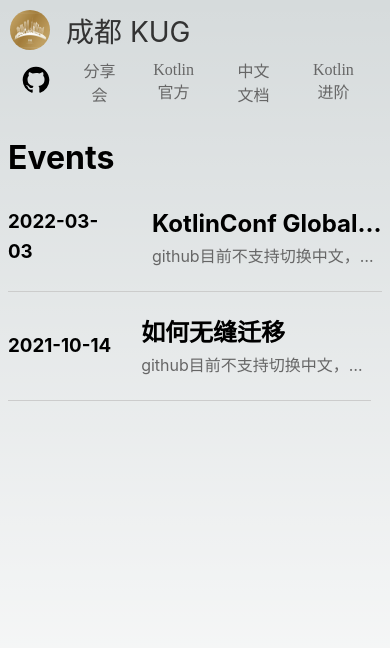
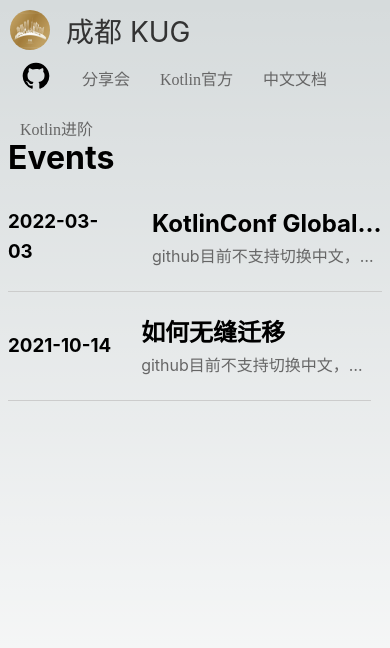
Before and after one commit to chengdu-kug/chengdu-kug.github.io, a React (Create React App) app: page /#/events in a window 390 px wide. Shown: the top 648 px of the page. Built offline with nearby package versions, Linux system fonts and the light colour scheme.

Commit message:
修改 修改flex布局

```diff
--- a/src/styles/App.css
+++ b/src/styles/App.css
@@ -64,7 +64,7 @@
         justify-content: space-between;
         flex-direction: column;
         padding:10px;
-        align-items:start;
+        align-items:flex-start;
     }
     .navbar-logo{
         margin: 0;
@@ -80,6 +80,7 @@
     .navbar-link{
         display: flex;
         align-items: center;
+        flex-wrap:wrap;
         height: 64px;
         margin-right: 0;
     }
--- a/src/styles/Events.module.css
+++ b/src/styles/Events.module.css
@@ -30,7 +30,7 @@
     display: flex;
     margin-left: 30px;
     flex-direction: column;
-    align-items: start;
+    align-items: flex-start;
 }
 .title a{
     font-size: 24px;
```
